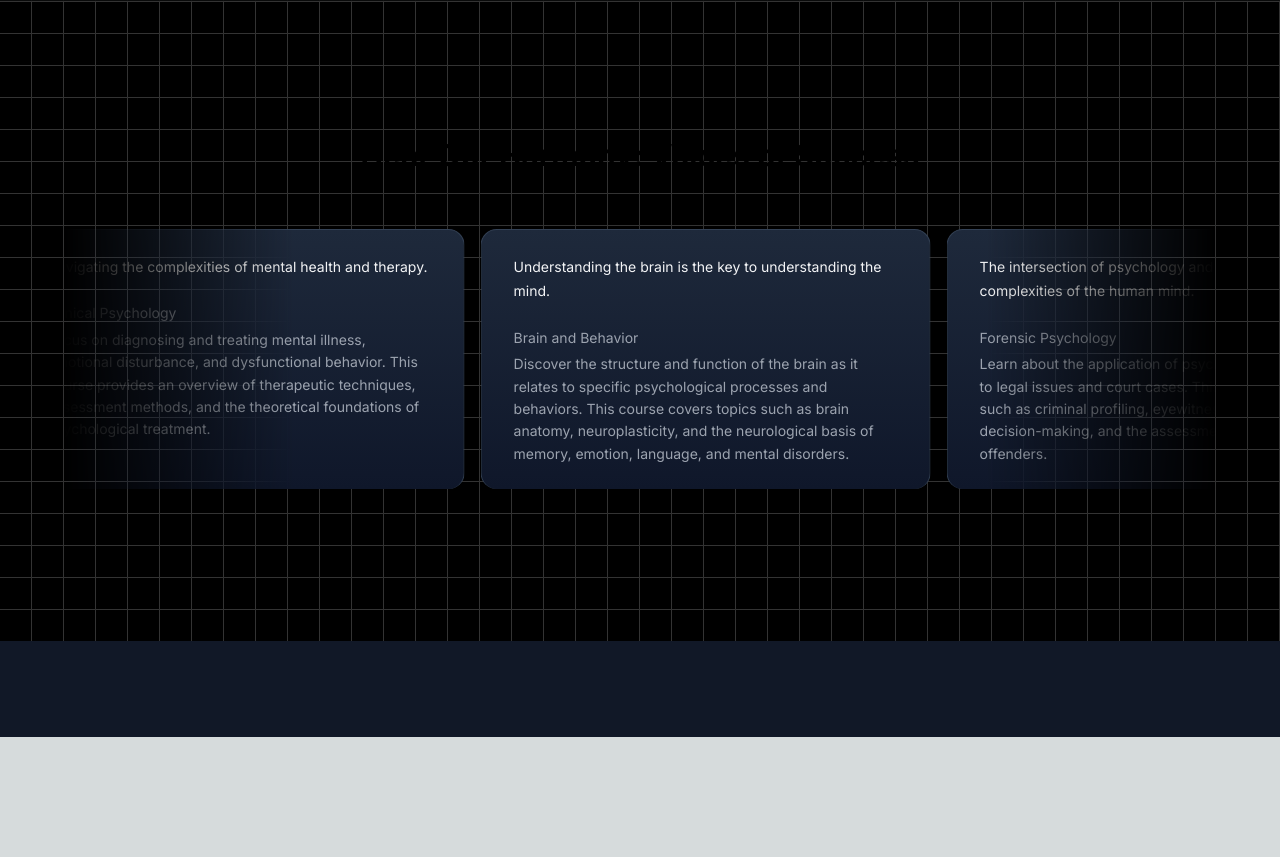
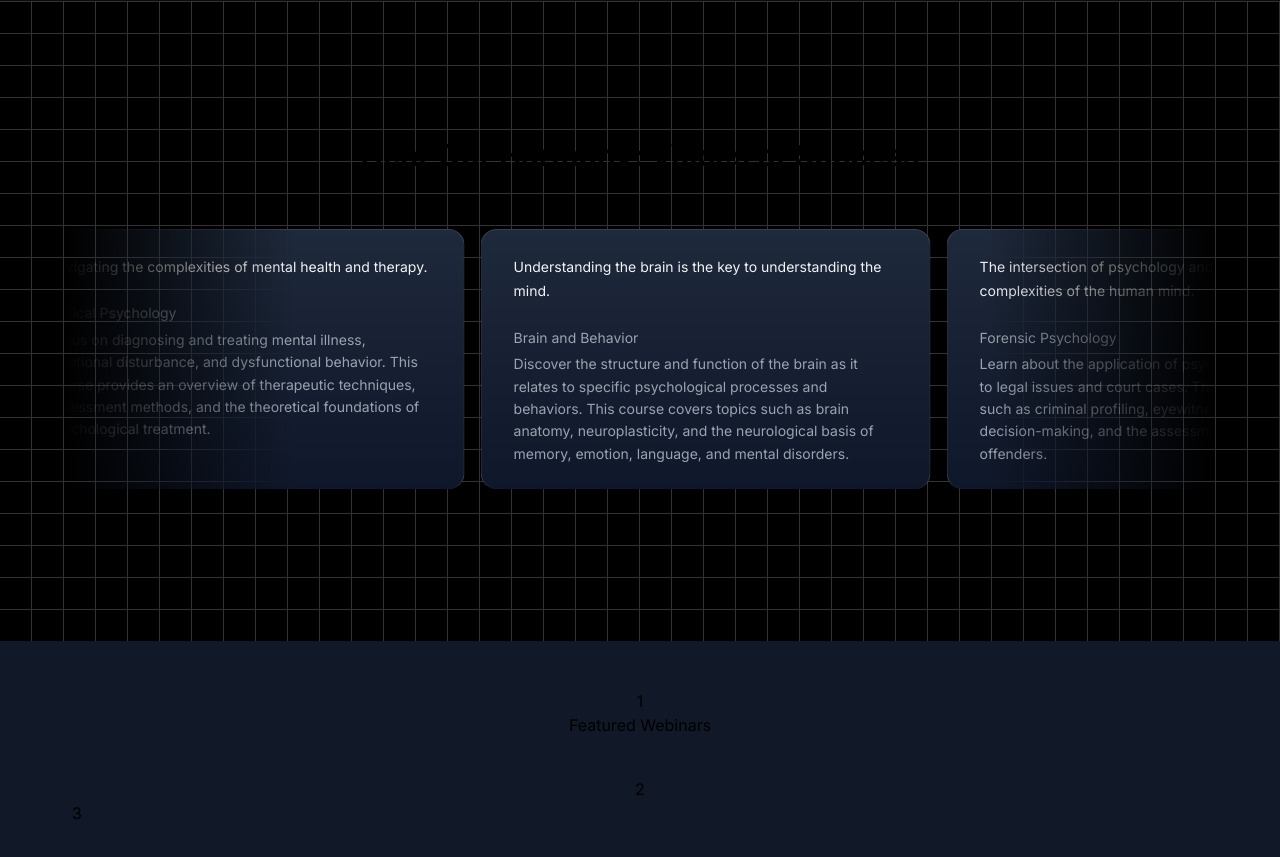
Before and after one commit to jobayermannan/Psychology--Course-Nextjs, a Next.js app: page / in a window 1280 px wide. Shown: the part 1887-2744 px from the top of the page. Before the commit the page ends 2624 px from the top, so only its background shows below. Built offline with nearby package versions, Linux system fonts and the light colour scheme.

Commit message:
upcoming webnars

```diff
--- a/src/components/UpComingWebiners.tsx
+++ b/src/components/UpComingWebiners.tsx
@@ -5,7 +5,12 @@ const UpComingWebinars = () => {
   return (
 	 <div className="p-12 bg-gray-900">
 	  <div className= "max-w-7xl mx-auto px-4 sm:px-6">
+         <div className="text-center">1
+			    <h2>Featured Webinars</h2>
 
+			</div>
+			<div className="mt-10 text-center">2 </div>
+			<div>3</div>
 	  </div>
 
 	 </div>
```
